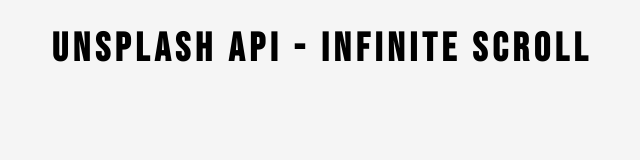
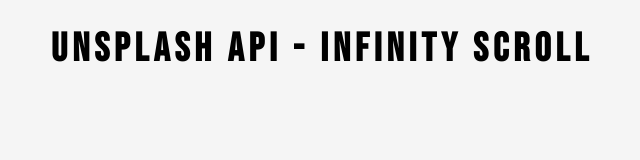
Before and after one commit to juliavienikova/infinity-scroll, a plain HTML site: page index.html in a window 1280 px wide. Shown: the whole page, without its empty margins (318-958 px from the left). Drawn offline with Linux system fonts and the light colour scheme; no server answers.

Commit message:
Update index.html

```diff
--- a/index.html
+++ b/index.html
@@ -9,7 +9,7 @@
 </head>
 <body>
     <!-- Title -->
-    <h1>Unsplash API - Infinite Scroll</h1>
+    <h1>Unsplash API - Infinity Scroll</h1>
     <!-- Loader -->
     <div class="loader" id="loader" hidden>
         <img src="loader.svg" alt="Loading">
```
